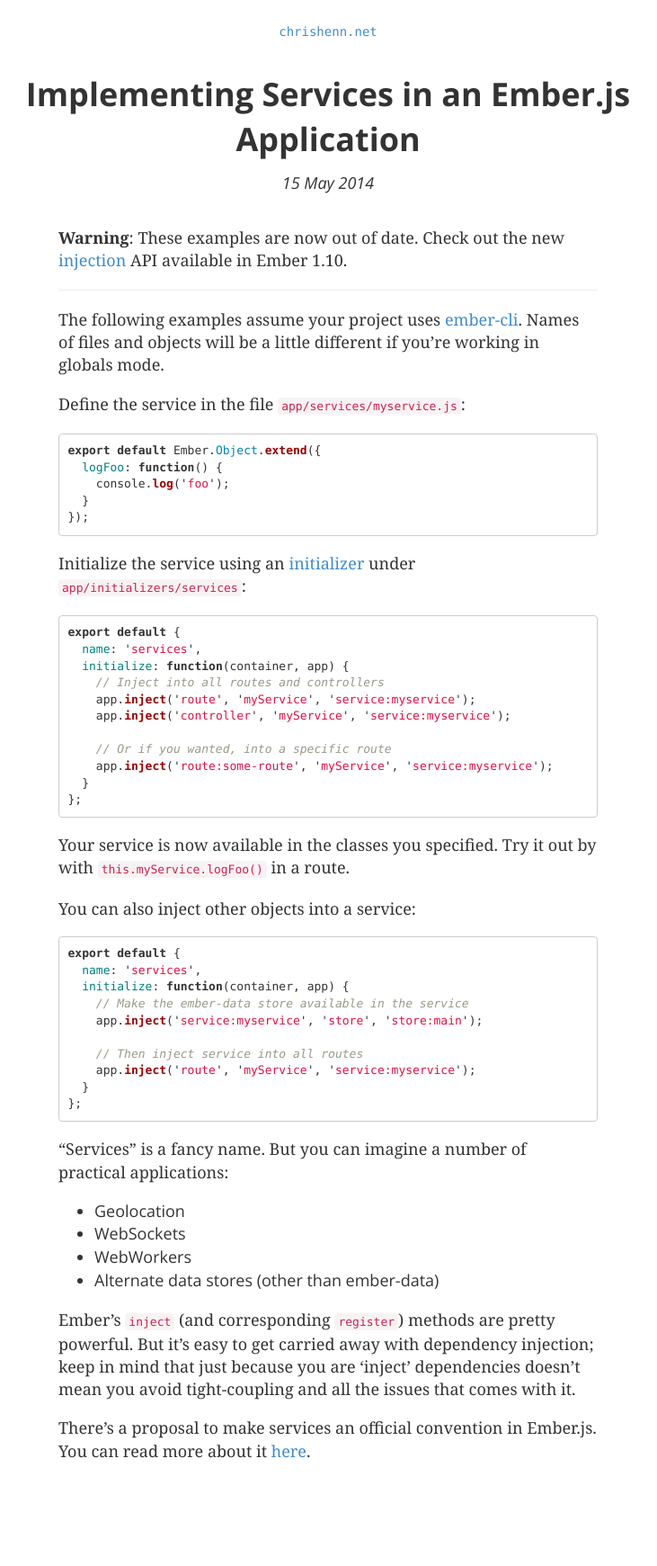
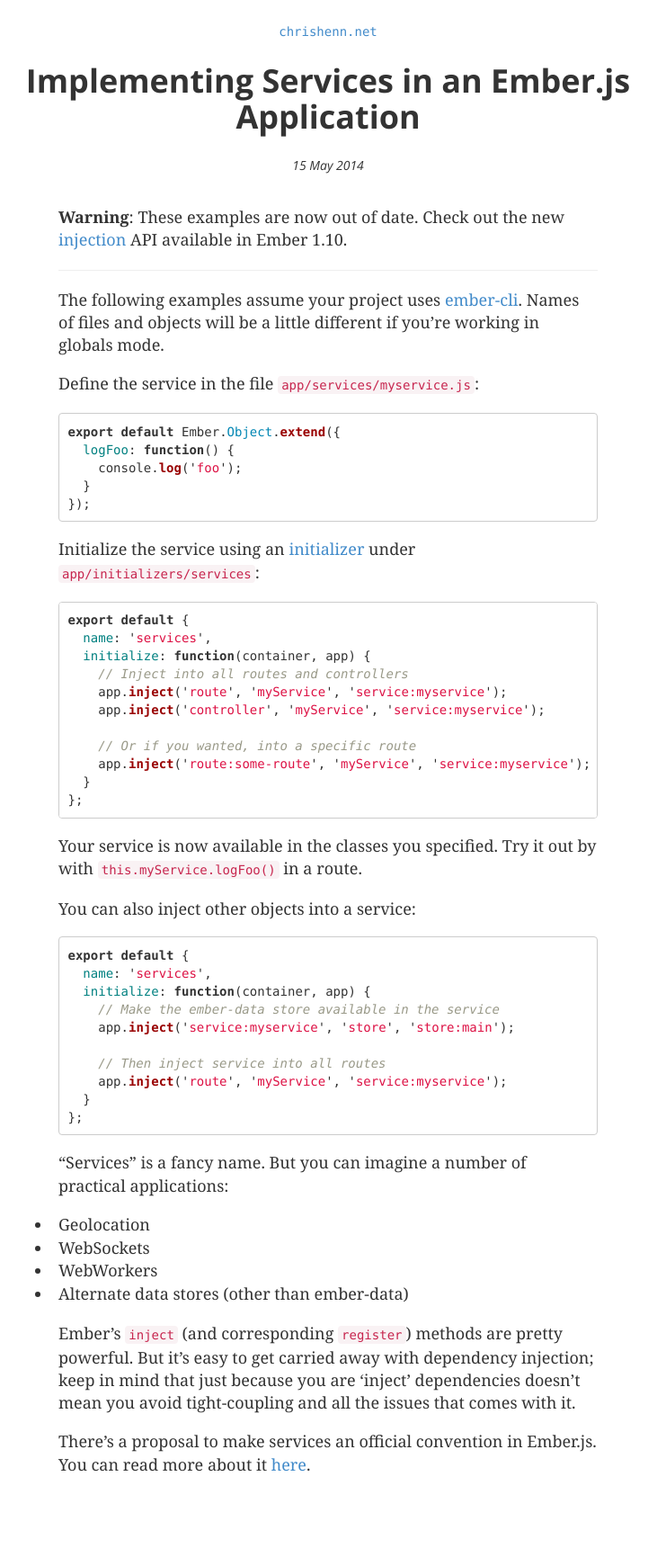
Before and after one commit to chnn/chrishenn-net, a Jekyll site: the page built from _posts/2014-05-15-using-services-ember.markdown, in a window 1280 px wide. Shown: the whole page at 90% size, without its empty margins (275-1006 px from the left). Built offline with Jekyll 4.4.1, drawn with Linux system fonts in a browser that asks for light colours.

Commit message:
More style tweaks

```diff
--- a/_layouts/default.html
+++ b/_layouts/default.html
@@ -5,7 +5,7 @@
         <title>{{ page.title }} | Chris Henn</title>
         <meta name="viewport" content="width=device-width, initial-scale=1.0">
 
-        <link href='http://fonts.googleapis.com/css?family=Open+Sans:400italic,700italic,400,700' rel='stylesheet' type='text/css'>
+        <link href="https://fonts.googleapis.com/css?family=Open+Sans:400,400i,700" rel="stylesheet">
 
         <link rel="stylesheet" href="{{ site.baseurl }}/assets/css/screen.css">
         <link rel="stylesheet" href="{{ site.baseurl }}/assets/css/katex.min.css">
--- a/_layouts/post.html
+++ b/_layouts/post.html
@@ -3,7 +3,7 @@
 ---
 <div class="post">
     <h1>{{ page.title }} </h1>
-    <div class="date">{{ page.date | date_to_string }}</div>
+    <div class="date">{{ page.date | date_to_long_string }}</div>
 
     <div class="content">
         {{ content }}
--- a/assets/css/screen.scss
+++ b/assets/css/screen.scss
@@ -8,9 +8,12 @@
 $serif: Georgia, serif;
 $mono: Monaco, Menlo, Consolas, "Courier New", monospace;
 
-$wetAsphalt: #34495e;
-$peterRiver: #3498db;
-$belizeHole: #2980b9;
+$body-font-size: 18px;
+$code-font-size: 14px;
+
+$wet-asphalt: #34495e;
+$peter-river: #3498db;
+$belize-hole: #2980b9;
 $silver: #bdc3c7;
 $clouds: #ecf0f1;
 $carrot: #e67e22;
@@ -21,35 +24,31 @@
     font-family: $serif;
 }
 
-h1 {
+h1, h2, h3, h4, h5, h6 {
     font-family: $sans;
-    font-weight: 700;
-    text-align: center;
-    line-height: 140%;
-    margin-top: 10px;
-}
-
-h2 {
-    font-family: $sans;
-    margin-top: 30px;
-    margin-bottom: 20px;
 }
 
 p {
     font-family: $serif;
     line-height: 140%;
     margin-bottom: 18px;
-    font-size: 18px;
+    font-size: $body-font-size;
 }
 
-ul {
-    font-size: 18px;
-    font-family: $sans;
+ul, ol {
+    font-size: $body-font-size;
+    font-family: $serif;
     margin-bottom: 18px;
+    padding-left: 0px;
+    margin-left: -7px;
+
+    li {
+        padding-left: 7px;
+    }
 }
 
 pre, code {
-    font-size: 13px;
+    font-size: $code-font-size;
 }
 
 pre {
@@ -88,11 +87,11 @@
 #home {
     p {
         font-family: $sans;
+        font-size: 18px;
     }
 
     .all-posts {
         font-family: $sans;
-        font-size: 16px;
 
         td {
             padding: 3px 0;
@@ -106,15 +105,38 @@
 
 .post {
     margin-bottom: 80px;
-    font-size: 18px;
+
+    h1 {
+        text-align: center;
+        margin-top: 0;
+        margin-bottom: 25px;
+        font-weight: 700;
+    }
 
     h2 {
-        font-size: 22px;
+        font-size: 24px;
+        margin-top: 50px;
+        margin-bottom: 25px;
     }
 
     img {
         display: block;
         margin: 0 auto;
+        padding: 20px 0;
+    }
+
+    .caption {
+        text-align: center;
+        width: 80%;
+        margin: 0 auto;
+        font-family: $sans;
+        font-size: 14px;
+        font-style: italic;
+        padding-bottom: 40px;
+    }
+
+    .katex, .katex-display {
+        font-size: $body-font-size;
     }
 
     .date {
@@ -129,8 +151,4 @@
         width: 600px;
         margin: 35px auto;
     }
-
-    .katex, .katex-display {
-        font-size: 1em;
-    }
 }
```
